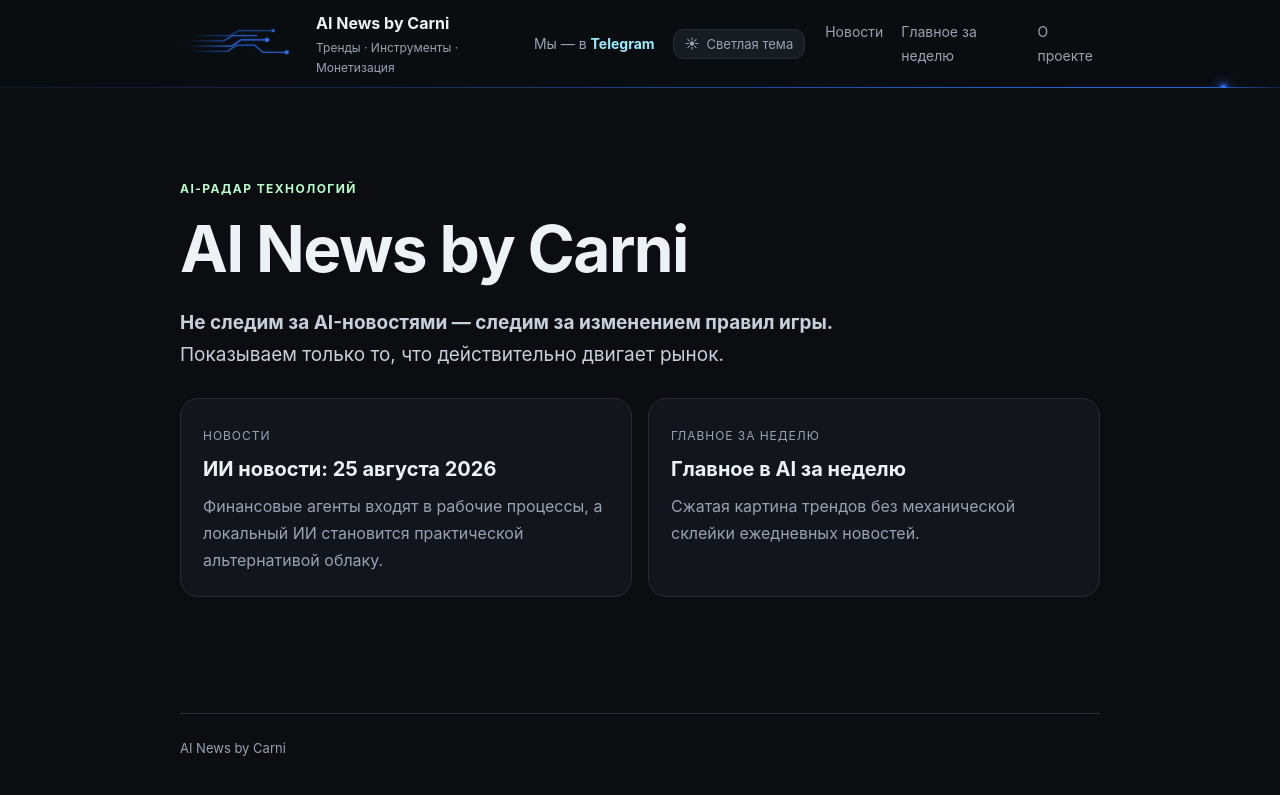
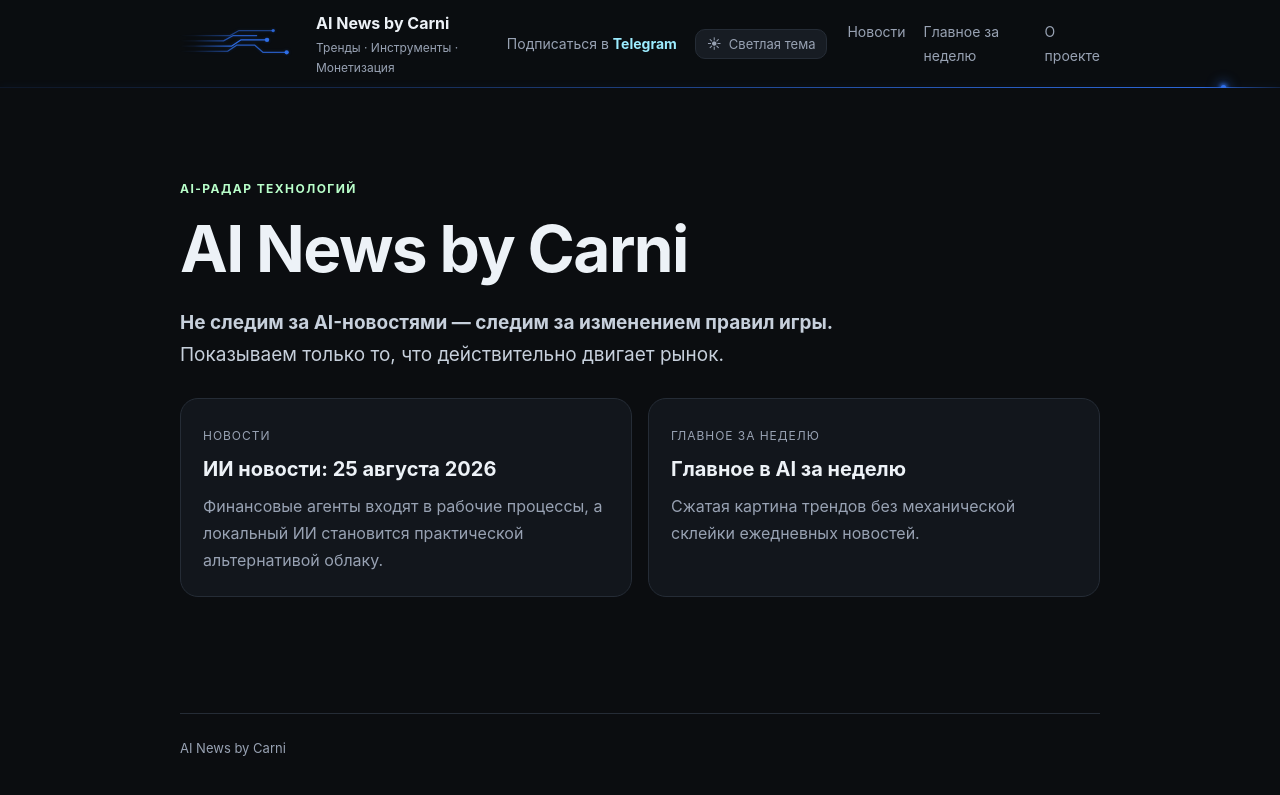
Before and after one commit to DmitryCarni/ai-news-by-carni, a Jekyll site: the page built from index.md, in a window 1280 px wide. Shown: the top 795 px of the page. Built offline with Jekyll 4.4.1, drawn with Linux system fonts in a browser that asks for light colours.

Commit message:
Update Telegram CTA wording

```diff
--- a/_layouts/default.html
+++ b/_layouts/default.html
@@ -115,7 +115,7 @@
         <span><strong>AI News by Carni</strong><small>Тренды · Инструменты · Монетизация</small></span>
       </a>
       <div class="header-actions">
-        <div class="header-telegram">Мы — в <a href="https://t.me/+KotqtD1F8EEwZDli" target="_blank" rel="noopener noreferrer">Telegram</a></div>
+        <div class="header-telegram">Подписаться в <a href="https://t.me/+KotqtD1F8EEwZDli" target="_blank" rel="noopener noreferrer">Telegram</a></div>
         <button id="theme-toggle" class="theme-button" type="button">
           <span class="theme-button-icon" aria-hidden="true">☀</span>
           <span class="theme-button-label">Светлая тема</span>
```
